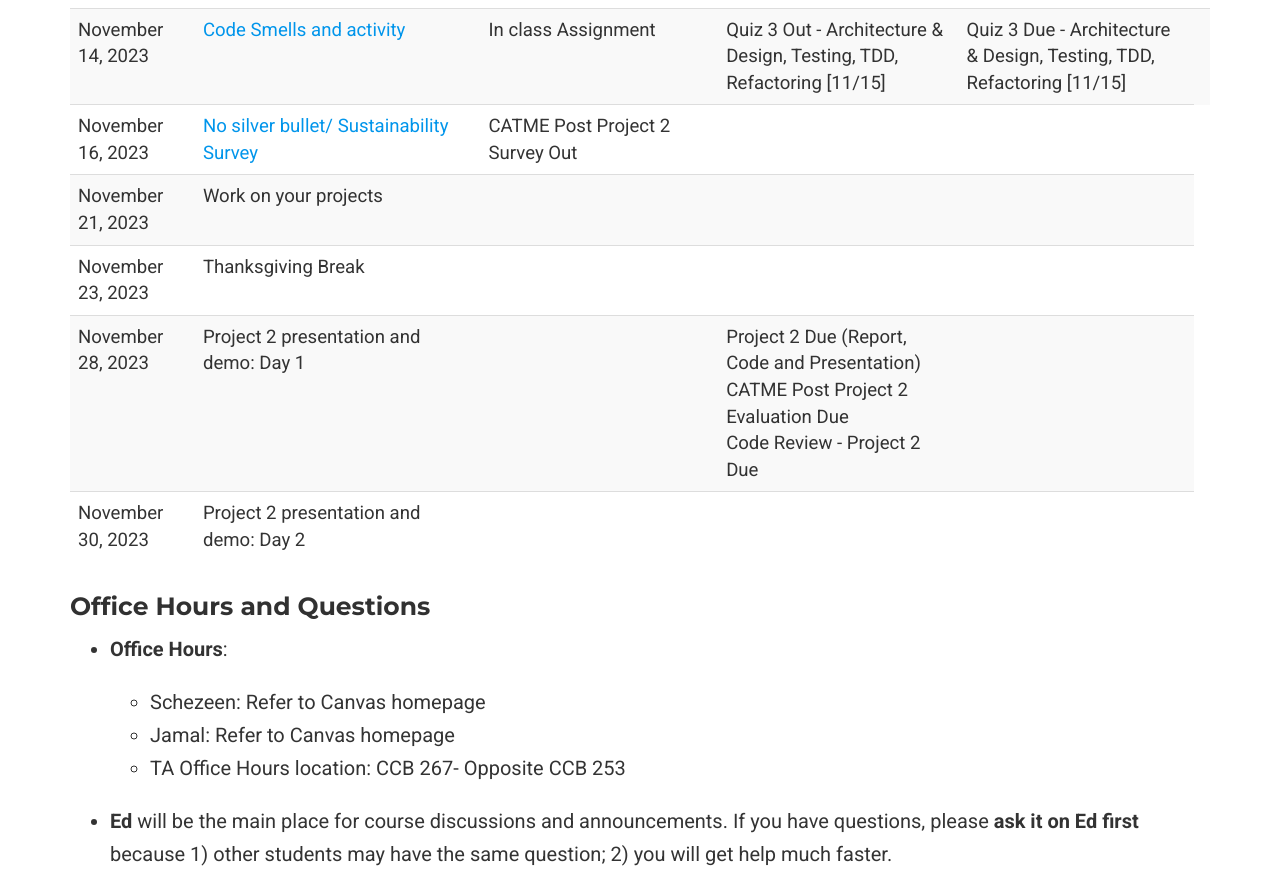
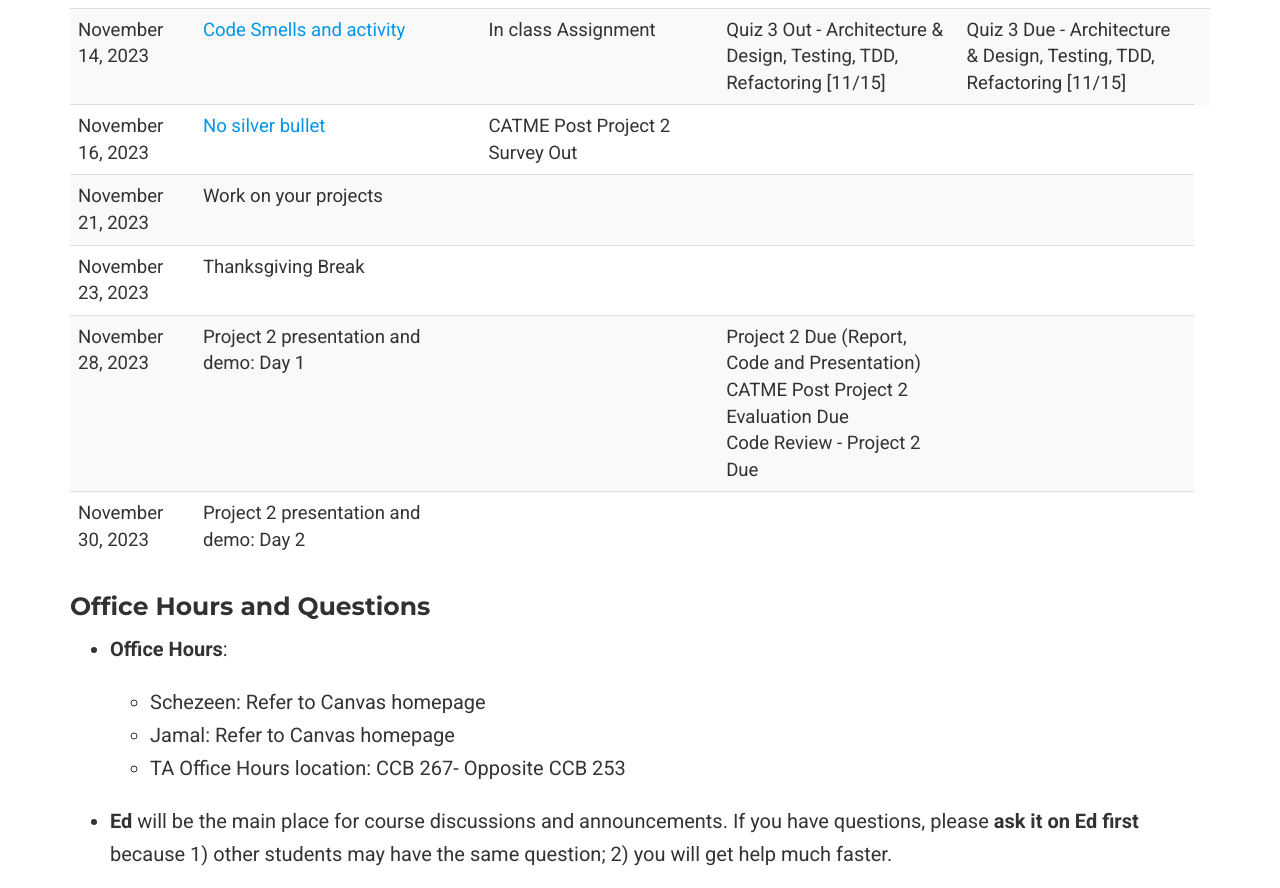
Before and after one commit to Nimisha-Roy/CS3300_Fall23, a plain HTML site: page index.html in a window 1280 px wide. Shown: the part 4495-5383 px from the top of the page. Drawn offline with nearby package versions, Linux system fonts and the light colour scheme; no server answers; a script that the page names is missing; some icons are missing.

Commit message:
small change

```diff
--- a/index.html
+++ b/index.html
@@ -426,7 +426,7 @@
 
 <tr>
   <td>November 16, 2023</td>
-  <td><a href="lecture/Lecture21_NSB_CATB.pdf" target="_blank"> No silver bullet/ Sustainability Survey</a></td>
+  <td><a href="lecture/Lecture21_NSB_CATB.pdf" target="_blank"> No silver bullet</a></td>
   <td>CATME Post Project 2 Survey Out</td>
   <td></td>
   <td></td>
```
